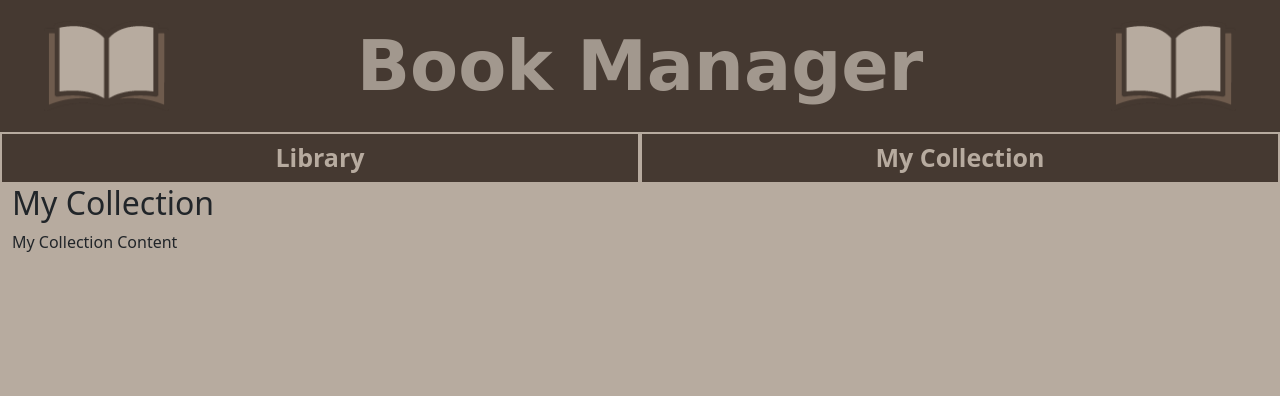
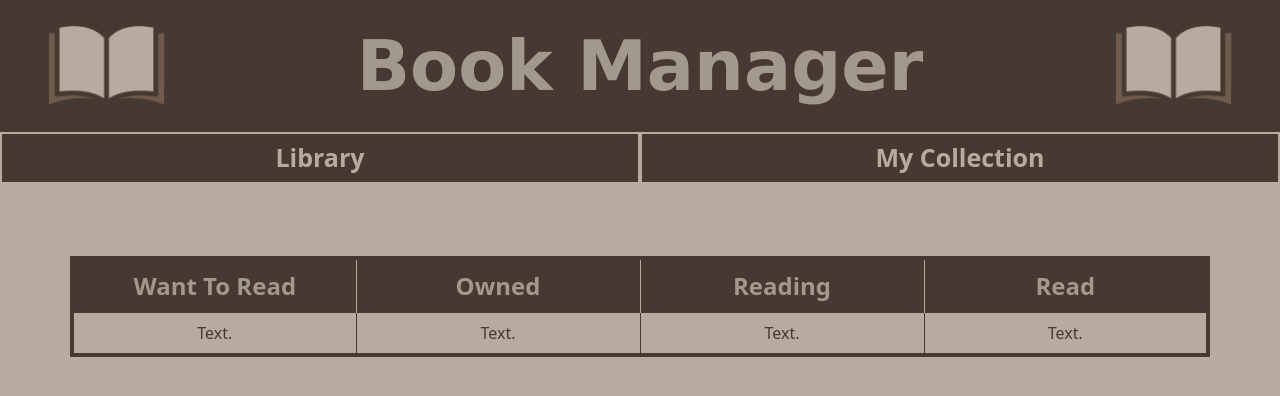
Before and after one commit to GoogleyEyes13/SWE40006-GroupProject-Group1, a plain HTML site: page BookManager/mycollection.html in a window 1280 px wide. Drawn offline with Linux system fonts and the light colour scheme.

Commit message:
My Collection Table Template

```diff
--- a/BookManager/mycollection.html
+++ b/BookManager/mycollection.html
@@ -54,9 +54,30 @@
         </div>
     </nav>
 
+    <!-- Collection Table -->
+    <br><br><br>
     <div class="container-fluid">
-        <h2>My Collection</h2>
-        <p>My Collection Content</p>
+        <div class="row">
+            <table class="table table-bordered text-center collection-table">
+                <thead>
+                    <tr>
+                        <th scope="col" class="collection-table-headings">Want To Read</th>
+                        <th scope="col" class="collection-table-headings">Owned</th>
+                        <th scope="col" class="collection-table-headings">Reading</th>
+                        <th scope="col" class="collection-table-headings">Read</th>
+                    </tr>
+                </thead>
+
+                <tbody>
+                    <tr>
+                        <td>Text.</td>
+                        <td>Text.</td>
+                        <td>Text.</td>
+                        <td>Text.</td>
+                    </tr>
+                </tbody>
+            </table>
+        </div>
     </div>
 </body>
 
--- a/BookManager/style.css
+++ b/BookManager/style.css
@@ -89,3 +89,21 @@ body {
     color: #ffffff;
     background-color: #766d66;
 }
+
+/* My Collection Page - Table */
+.collection-table {
+    color: #453931;
+    border: 4px solid #453931;
+    width: calc(100% - 140px);
+    table-layout: fixed;
+    margin-left: 70px;
+    margin-right: 70px;
+    box-sizing: border-box;
+}
+
+.collection-table-headings {
+    color: #a2988e;
+    background-color: #453931 !important;
+    border: 4px solid #b7ab9f;
+    font-size: 24px;
+}
```
